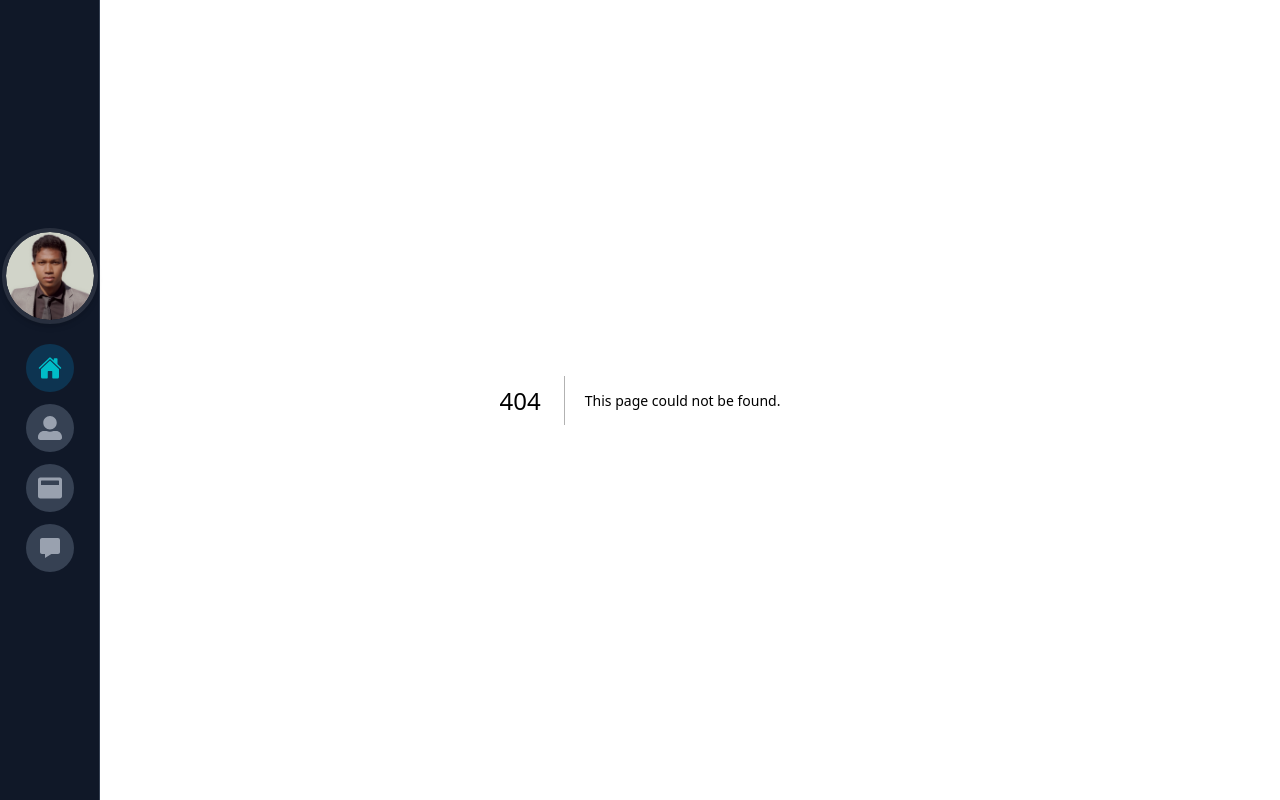
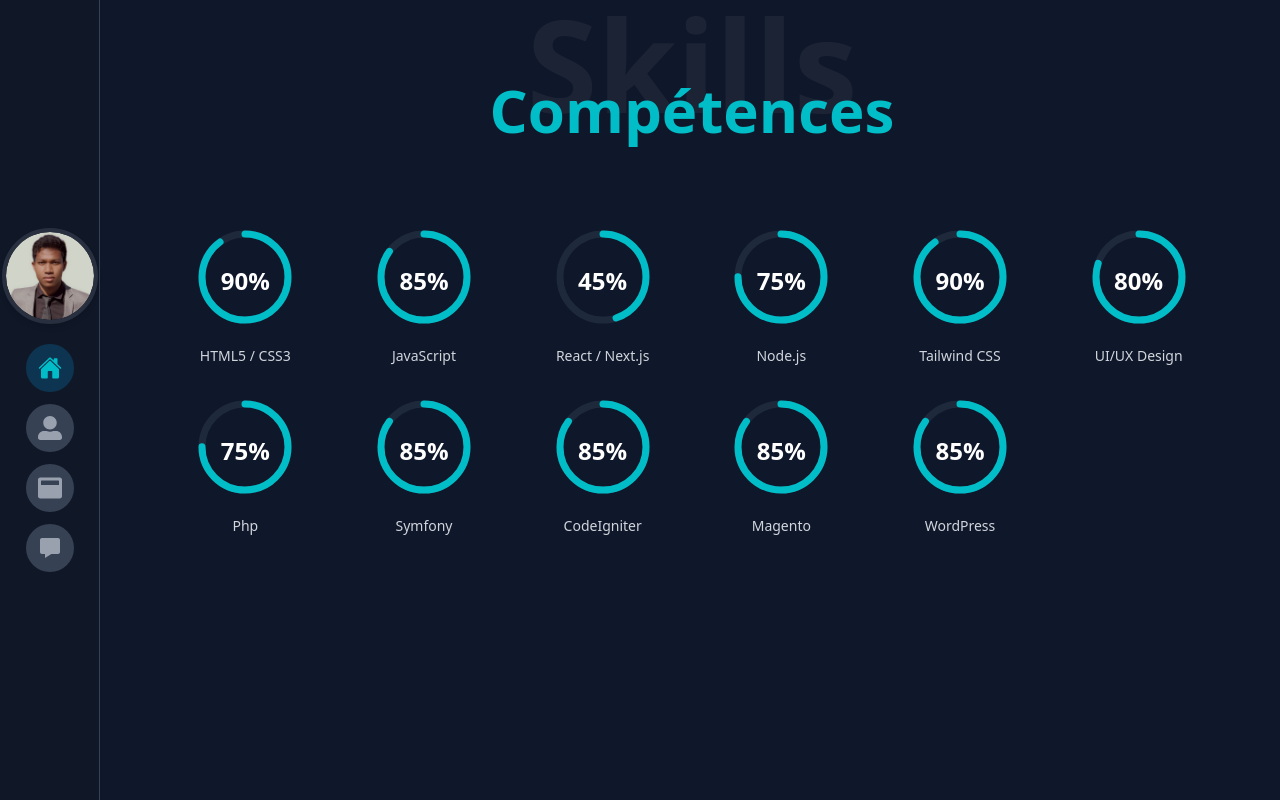
Before and after one commit to HobyNyAina/MyPortfolio, a Next.js app: page /competence in a window 1280 px wide. Before the commit this address had no page. Built offline with nearby package versions, Linux system fonts and the light colour scheme.

Commit message:
feat: 'Page Competence'

```diff
--- /dev/null
+++ b/src/app/competence/page.tsx
@@ -0,0 +1,50 @@
+'use client'
+
+import {motion} from 'framer-motion';
+import Skill from '@/app/skills/page';
+
+const skills = [
+    { label: 'HTML5 / CSS3', percent: 90 },
+    { label: 'JavaScript', percent: 85 },
+    { label: 'React / Next.js', percent: 45 },
+    { label: 'Node.js', percent: 75 },
+    { label: 'Tailwind CSS', percent: 90 },
+    { label: 'UI/UX Design', percent: 80 },
+    { label: 'Php', percent: 75 },
+    { label: 'Symfony', percent: 85 },
+    { label: 'CodeIgniter', percent: 85 },
+    { label: 'Magento', percent: 85 },
+    { label: 'WordPress', percent: 85 },
+  ];
+
+export default function Competence() {
+    return(
+        <>
+            <section className="bg-[#0f172a] text-white py-20 px-4 md:px-16 relative overflow-hidden">
+                <div className="max-w-7xl mx-auto text-center">
+                    <motion.span
+                        initial={{ opacity: 0, y: 20 }}
+                        whileInView={{ opacity: 0.05, y: 0 }}
+                        transition={{ duration: 0.8 }}
+                        className="absolute top-[80] inset-0 text-8xl md:text-9xl font-bold text-white select-none pointer-events-none z-0"
+                    >Skills
+                    </motion.span>
+                    <motion.h2
+                        initial={{ opacity: 0, y: -20 }}
+                        whileInView={{ opacity: 1, y: 0 }}
+                        transition={{ duration: 0.6 }}
+                        className="relative text-6xl font-bold mb-20 z-10"
+                    ><span className="text-[#00BDC8]">Compétences</span>
+                    </motion.h2>
+                    <div className="gap-10 items-center z-10 relative">
+                        <div className="grid grid-cols-2 sm:grid-cols-3 md:grid-cols-4 lg:grid-cols-6 gap-6 justify-items-center">
+                            {skills.map((skill, index) => (
+                            <Skill key={index} {...skill} />
+                            ))}
+                        </div>
+                    </div>
+                </div>
+            </section>
+        </>
+    )
+}
```
